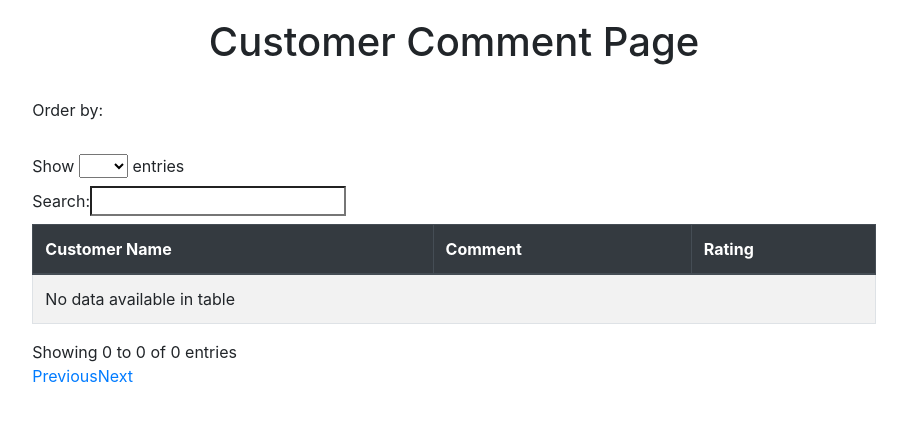
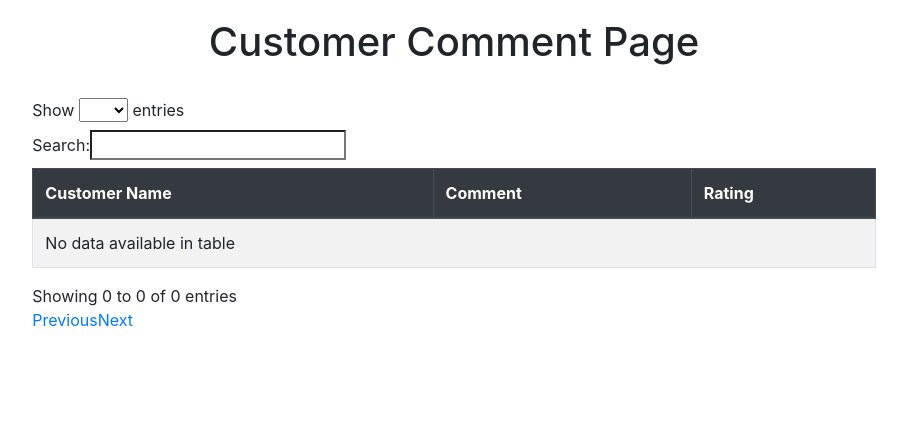
Before and after one commit to FYP-Chatbot-Team/Customer_Service_ChatBot, a Flask app: template templates/comment.html in a window 1280 px wide. Shown: the part 72-493 px from the top of the page, without its empty margins (186-1093 px from the left). Run offline with Flask 2, Linux system fonts and the light colour scheme; the template is opened without the code that fills it, so the values that code supplies are empty; some libraries are stand-ins or nearby versions.

Commit message:
Update: Update Customer Comment Page - Syabil

```diff
--- a/templates/comment.html
+++ b/templates/comment.html
@@ -58,12 +58,6 @@
     <br>
     <div class="row">
     <div class="col-md-8 offset-md-2">
-    <label>Order by:</label>
-    </div>
-    </div>
-    <br>
-    <div class="row">
-    <div class="col-md-8 offset-md-2">
         <table id="comTable" class="table table-bordered table-condensed table-hover table-striped">
             <thead class="thead-dark">
                 <tr>
```
